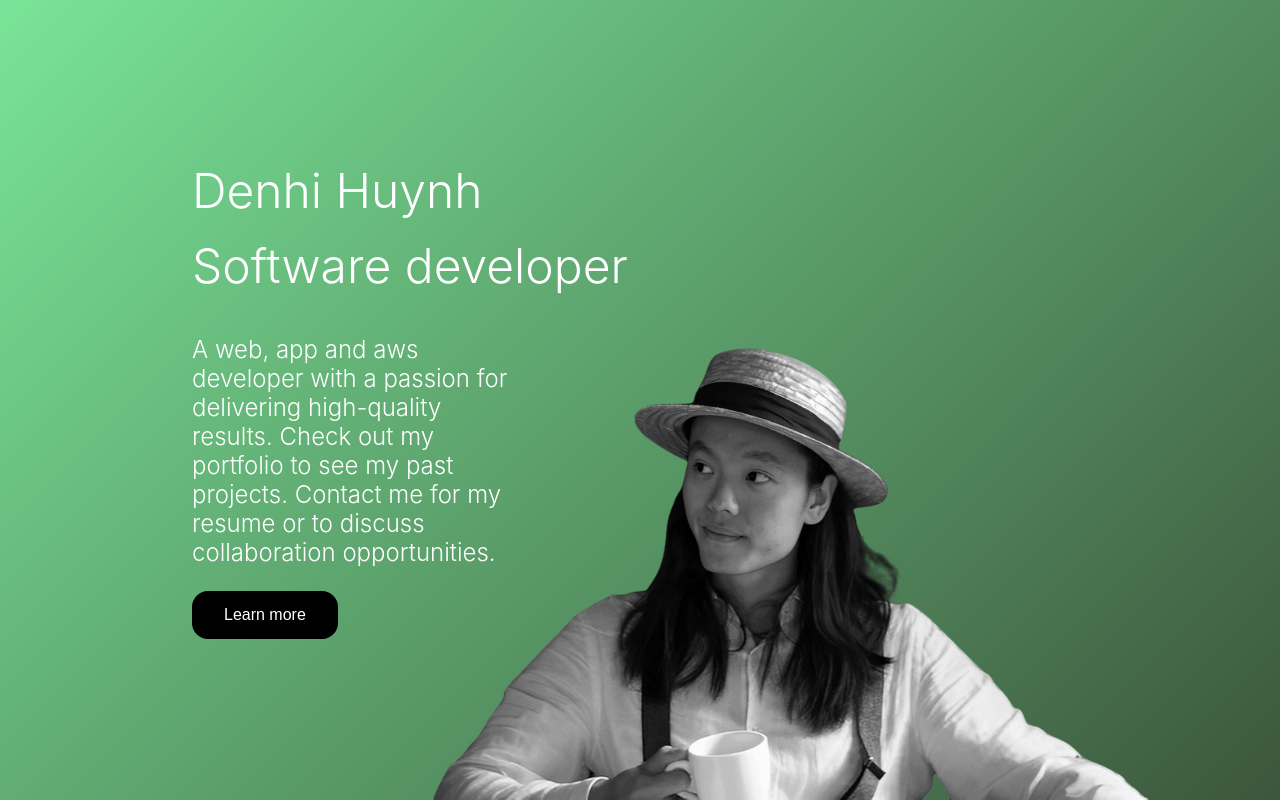
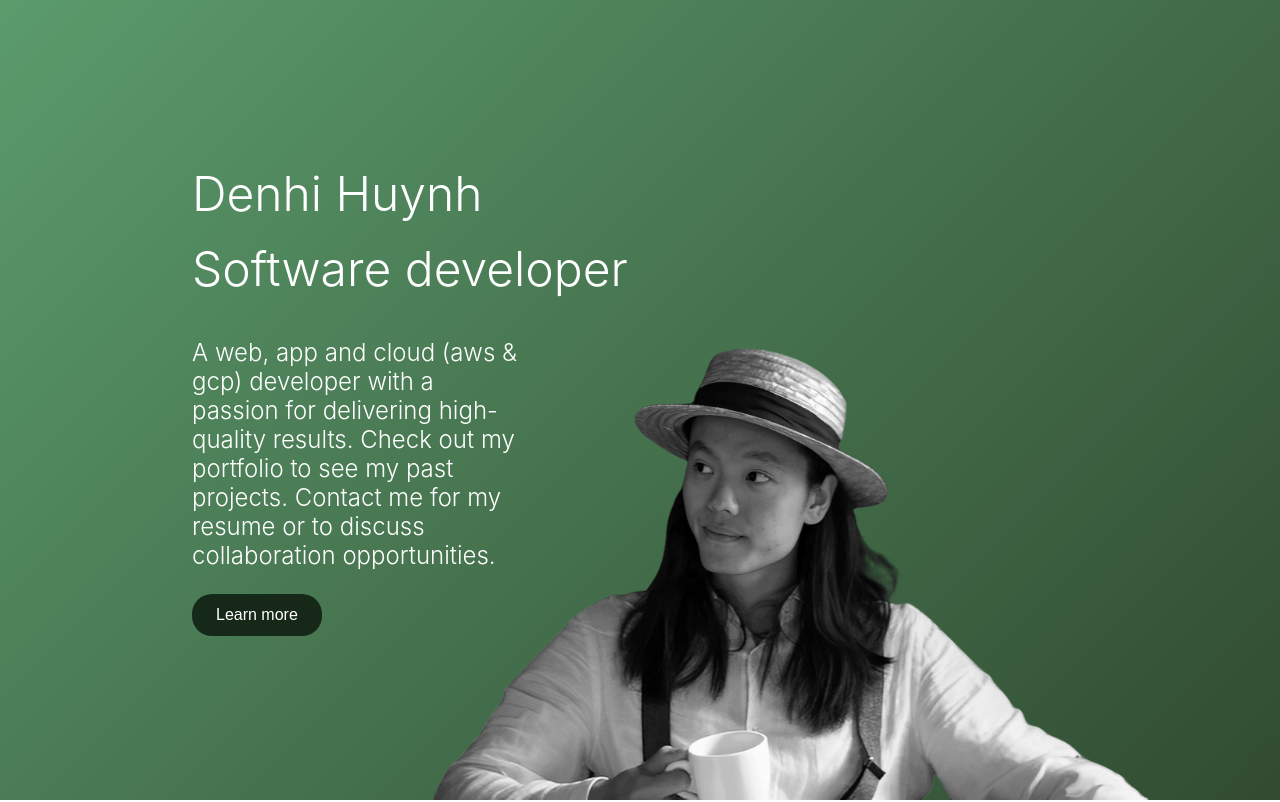
Before and after one commit to denhihuynh/website-portfolio, a React (Vite) app: page / in a window 1280 px wide. Shown: the top 802 px of the page. Built offline with nearby package versions, Linux system fonts and the light colour scheme.

Commit message:
Add animations

```diff
--- a/src/components/IntroSection/IntroSection.tsx
+++ b/src/components/IntroSection/IntroSection.tsx
@@ -1,15 +1,23 @@
 import React, { FC } from "react";
 import styled from "styled-components";
 import { BREAKPOINTS } from "../../utils/breakpoints";
+import { keyframes } from "styled-components";
 
 type Props = {};
 
+const fadeIn = keyframes`
+  from {
+    opacity: 0;
+    transform: translateY(20px); // Optional: slide up slightly
+  }
+  to {
+    opacity: 1;
+    transform: translateY(0);
+  }
+`;
+
 const Wrapper = styled.section`
-  background: linear-gradient(
-    135deg,
-    rgba(121, 228, 151, 1),
-    rgba(60, 86, 60, 1)
-  );
+  background: linear-gradient(135deg, #5b9b6c, #314b31);
   height: 100vh;
   width: 100vw;
   position: relative;
@@ -42,6 +50,9 @@ const Title = styled.h1`
   font-weight: 300;
   margin: 0 0 16px 0;
   color: white;
+  opacity: 0;
+  animation: ${fadeIn} 1s ease-out forwards;
+  animation-delay: 0.5s;
 
   @media screen and (max-width: ${BREAKPOINTS.MOBILE}) {
     font-size: 2rem;
@@ -53,6 +64,9 @@ const Subtitle = styled.p`
   font-weight: 300;
   width: 30%;
   color: white;
+  opacity: 0;
+  animation: ${fadeIn} 1s ease-out forwards;
+  animation-delay: 0.8s;
 
   @media screen and (max-width: ${BREAKPOINTS.SMALL_SCREEN}) {
     width: 100%;
@@ -68,6 +82,9 @@ const Image = styled.img`
   position: absolute;
   right: 10%;
   bottom: 0;
+  opacity: 0;
+  animation: ${fadeIn} 1s ease-out forwards;
+  animation-delay: 1.2s;
 
   @media screen and (max-width: ${BREAKPOINTS.SMALL_SCREEN}) {
     height: 500px;
@@ -87,16 +104,20 @@ const Image = styled.img`
 `;
 
 const CTAButton = styled.button`
-  background-color: black; /* Green */
+  background-color: #162919;
   border: none;
-  border-radius: 16px;
+  border-radius: 20px;
   color: white;
-  padding: 15px 32px;
+  padding: 12px 24px;
   text-align: center;
   text-decoration: none;
   display: inline-block;
-  font-size: 16px;
-  @media screen and (max-width: ${BREAKPOINTS.SMALL_SCREEN}) {
+  font-size: 1rem;
+  cursor: pointer;
+  transition: background-color 0.3s ease;
+
+  &:hover {
+    background-color: black;
   }
 `;
 
@@ -107,9 +128,10 @@ export const IntroSection: FC<Props> = () => {
         <Title>Denhi Huynh</Title>
         <Title as="h2">Software developer</Title>
         <Subtitle>
-          A web, app and aws developer with a passion for delivering
-          high-quality results. Check out my portfolio to see my past projects.
-          Contact me for my resume or to discuss collaboration opportunities.
+          A web, app and cloud (aws & gcp) developer with a passion for
+          delivering high-quality results. Check out my portfolio to see my past
+          projects. Contact me for my resume or to discuss collaboration
+          opportunities.
         </Subtitle>
         <a href="#CV-post-section">
           <CTAButton>Learn more</CTAButton>
```
